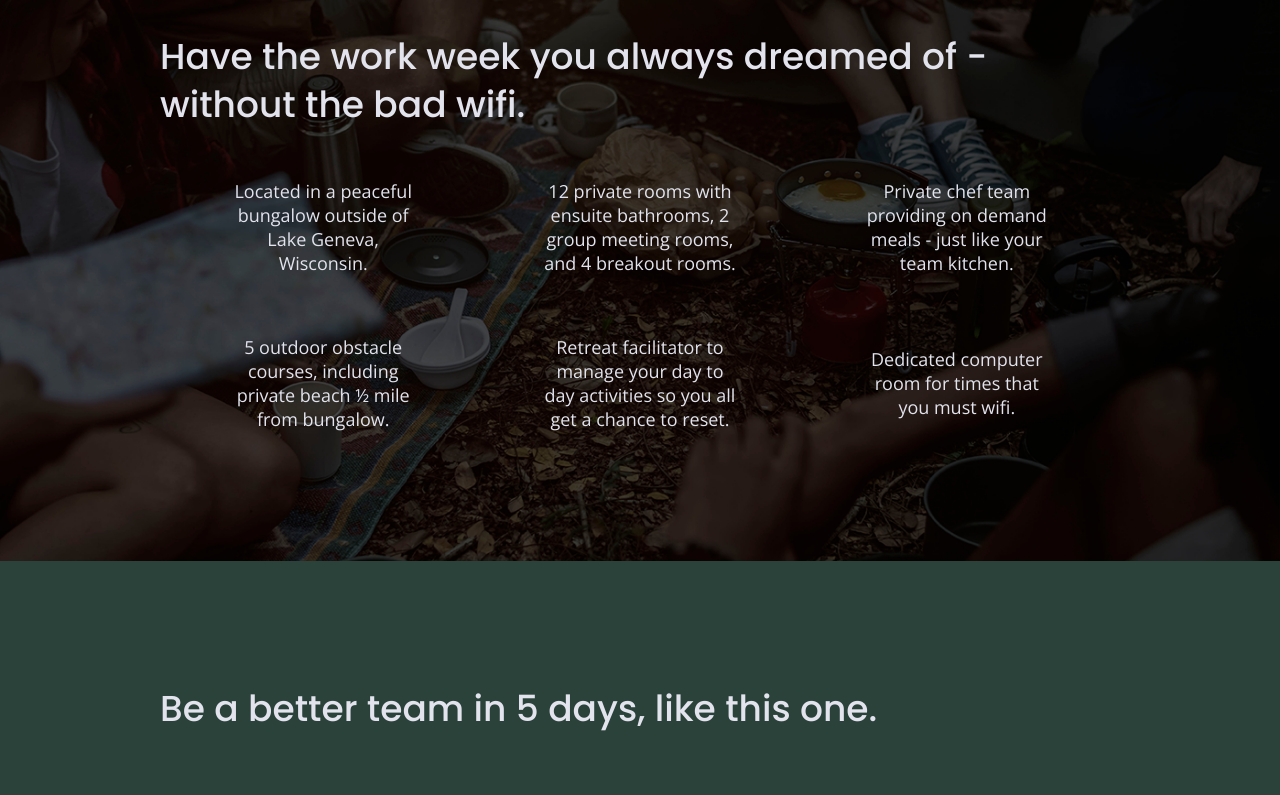
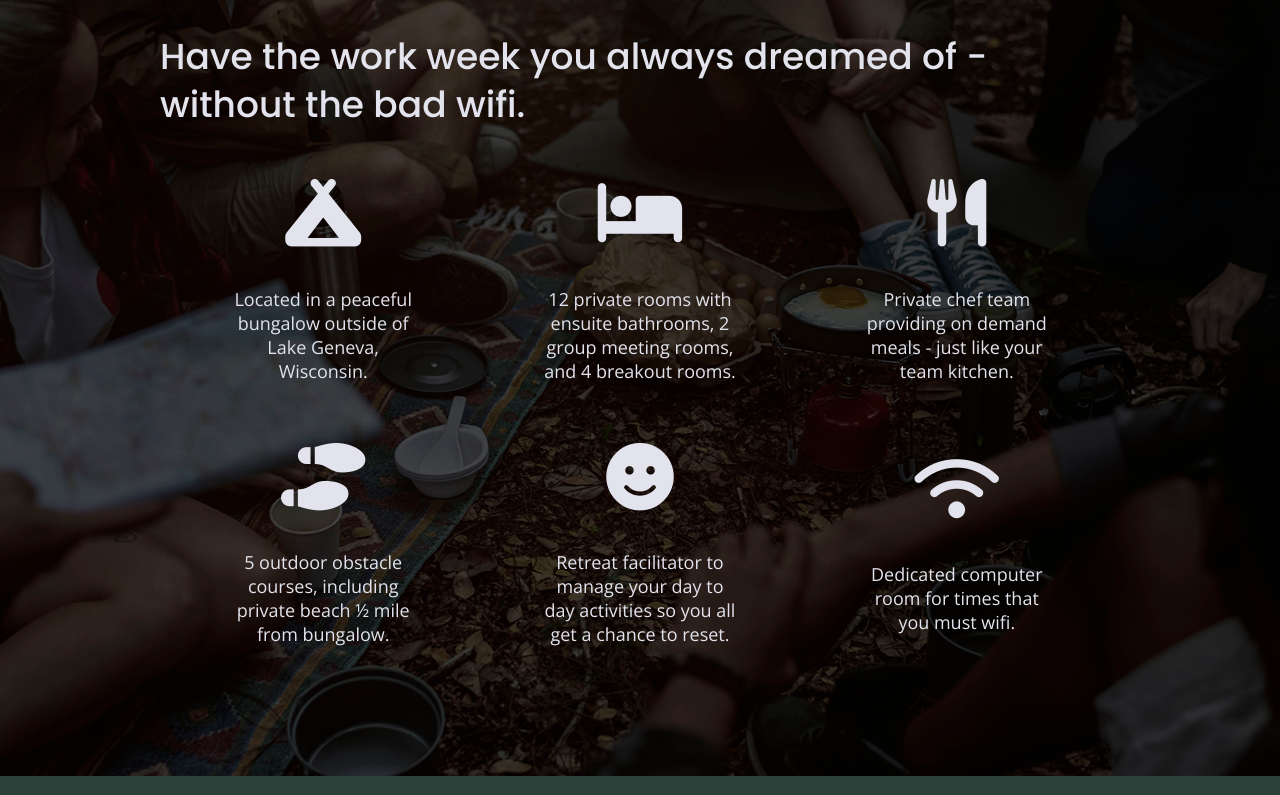
Before and after one commit to dsad8000/unplugged-retreat, a website built with Parcel: page index.html in a window 1280 px wide. Shown: the part 1091-1886 px from the top of the page. Built offline with nearby package versions, Linux system fonts and the light colour scheme.

Commit message:
Added icons

```diff
--- a/css/main.css
+++ b/css/main.css
@@ -325,6 +325,11 @@ input[type=button] {
 .features p {
   margin: 0;
   text-align: center;
+}
+
+.features i {
+  font-size: 3.75em;
+  margin-bottom: 40px;
 }
 
 /* Reviews */
--- a/index.html
+++ b/index.html
@@ -18,6 +18,7 @@
 
   <link rel="stylesheet" href="css/normalize.css">
   <link rel="stylesheet" href="css/main.css">
+  <script src="https://kit.fontawesome.com/0145f0a046.js" crossorigin="anonymous"></script>
 
   <!---Google fonts-->
   <link href="https://fonts.googleapis.com/css?family=Open+Sans:400,700|Poppins:500,700" rel="stylesheet">
@@ -31,7 +32,7 @@
   <header>
       <div class="content-wrapper">
         <figure>
-          <a href="#">
+          <a href="..index.html">
             <img src="./img/unpluggedlogo.png" alt="unplugged logo">
           </a>
         </figure>
@@ -75,39 +76,41 @@
           <h2>Have the work week you always dreamed of - without the bad wifi.</h2>
           <div class="features-items">
             <article>
-              <p class="fontawesome-icon"></p>
-              <p class="features-item-description">Located in a peaceful bungalow outside of Lake Geneva, Wisconsin.</p>
+              <p class="fontawesome-icon"><i class="fas fa-campground"></i>
+              </p>
+              <p class="features-item-description">Located in a peaceful bungalow outside of Lake Geneva, Wisconsin.
+              </p>
             </article>
             <article>
-              <p class="fontawesome-icon">
+              <p class="fontawesome-icon"><i class="fas fa-bed"></i>
               </p>
               <p class="features-item-description">
                 12 private rooms with ensuite bathrooms, 2 group meeting rooms, and 4 breakout rooms.
               </p>
             </article>
             <article>
-              <p class="fontawesome-icon">
+              <p class="fontawesome-icon"><i class="fas fa-utensils"></i>
               </p>
               <p class="features-item-description">
                 Private chef team providing on demand meals - just like your team kitchen.
               </p>
             </article>
             <article>
-              <p class="fontawesome-icon">
+              <p class="fontawesome-icon"><i class="fas fa-shoe-prints"></i>
               </p>
               <p class="features-item-description">
                 5 outdoor obstacle courses, including private beach <span>&#189;</span> mile from bungalow.
               </p>
             </article>
             <article>
-              <p class="fontawesome-icon">
+              <p class="fontawesome-icon"><i class="fas fa-smile"></i>
               </p>
               <p class="features-item-description">
                 Retreat facilitator to manage your day to day activities so you all get a chance to reset.
               </p>
             </article>
             <article>
-              <p class="fontawesome-icon">
+              <p class="fontawesome-icon"><i class="fas fa-wifi"></i>
               </p>
               <p class="features-item-description">
                 Dedicated computer room for times that you must wifi.
```
Also changed, not shown: about/index.html (+1 -0 lines), faq/index.html (+1 -0 lines).
